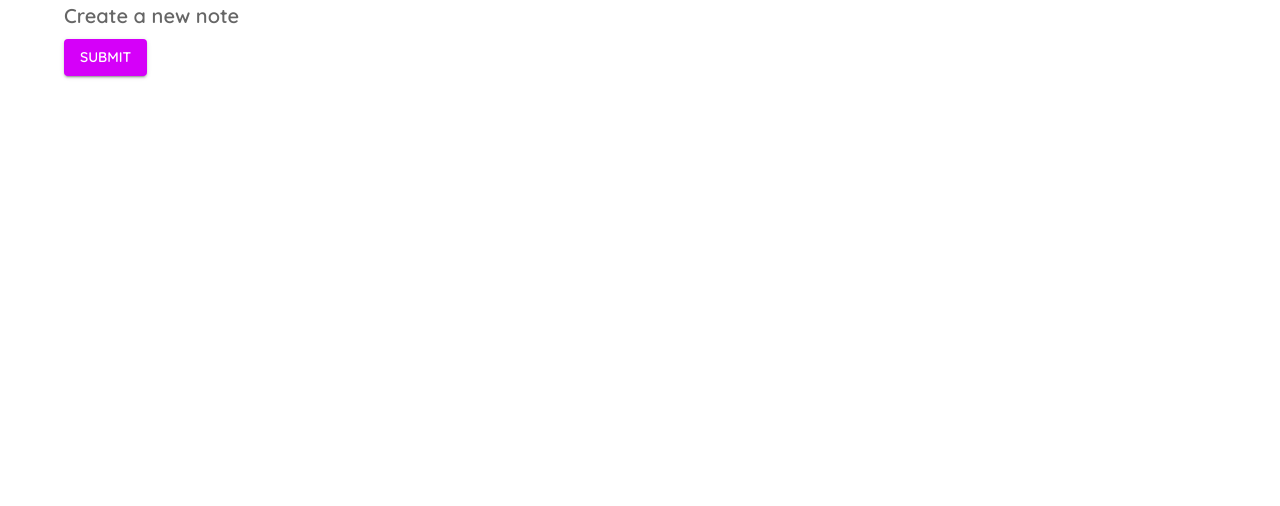
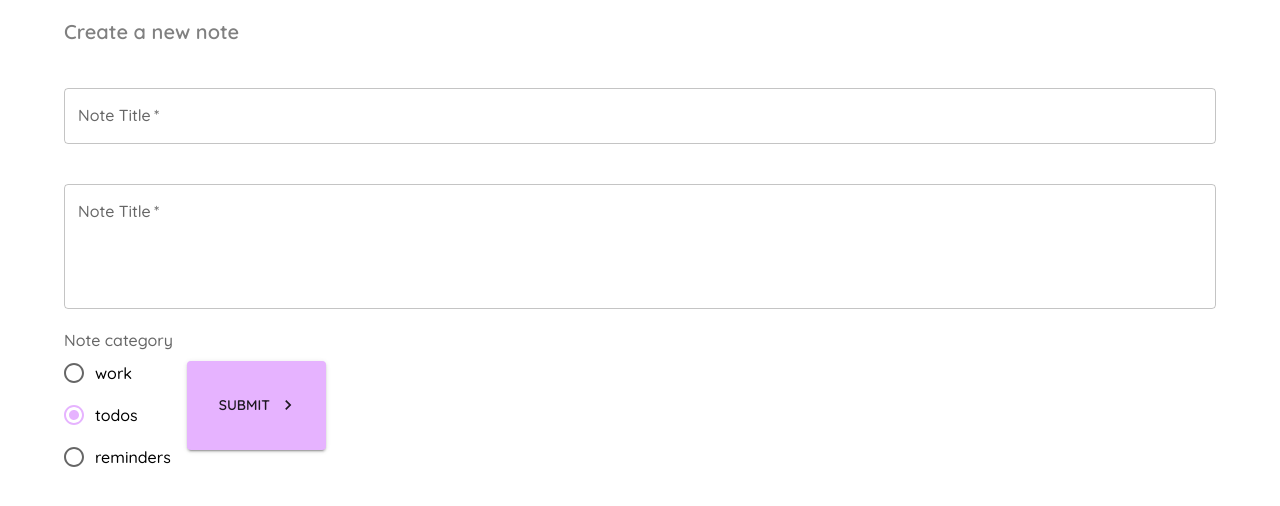
Before and after one commit to GeniaPiano/MUI-practising, a React (Vite) app: page /create in a window 1280 px wide. Shown: the top 506 px of the page. Built offline with nearby package versions, Linux system fonts and the light colour scheme.

Commit message:
added form for adding tasks

```diff
--- a/src/pages/Create.jsx
+++ b/src/pages/Create.jsx
@@ -1,10 +1,48 @@
 
-import {Button, Container, Typography} from "@mui/material";
+import {Button, Container, FormControlLabel, Radio, RadioGroup, Typography, FormLabel, FormControl} from "@mui/material";
+import KeyboardArrowRightIcon from '@mui/icons-material/KeyboardArrowRight';
+import {TextField} from "@mui/material";
+import {useState} from "react";
+import {useNavigate} from "react-router-dom";
+
+
 
 export default function Create() {
+    const navigate = useNavigate();
+    const [title, setTitle] = useState('');
+    const [details, setDetails] = useState('');
+    const [titleError, setTitleError] = useState(false);
+    const [detailsError, setDetailsError] = useState(false);
+    const [category, setCategory] = useState('todos');
+
+const handleSubmit = (e) => {
+    e.preventDefault();
+    setTitleError(false);
+    setDetailsError(false);
+
+    if (title === '') {
+        setTitleError(true);
+    }
+
+    if (details === '') {
+        setDetailsError(true);
+    }
+
+    if (title && details) {
+        fetch('http://localhost:8800/notes', {
+            method: 'POST',
+            headers: {"Content-type": "application/json"},
+            body: JSON.stringify({title, details, category})
+        }).then(() => navigate('/'))
+        }
+    }
+
+
+
   return (
     <Container>
         <Typography
+            style={{color: 'grey', marginTop: '1rem'}}
             variant="h6"
             color="textSecondary"
             component="h2"
@@ -12,16 +50,55 @@ export default function Create() {
         >
             Create a new note
         </Typography>
+        <form noValidate autoComplete='off' onSubmit={handleSubmit}>
+           <TextField
+           onChange={(e) => setTitle(e.target.value)}
+           style={{marginTop: 40, marginBottom: 20, display: 'block'}}
+           label='Note Title'
+           variant='outlined'
+           color='secondary'
+           required
+           fullWidth
+           error={titleError}
+           />
+
+            <TextField
+                onChange={(e) => setDetails(e.target.value)}
+                style={{marginTop: 40, marginBottom: 20, display: 'block'}}
+                label='Note Title'
+                variant='outlined'
+                color='secondary'
+                multiline
+                rows={4}
+                required
+                fullWidth
+                error={detailsError}
+            />
+            <FormControl>
+                <FormLabel>Note category</FormLabel>
+                <RadioGroup value={category} onChange={(e) => setCategory(e.target.value)}>
+                   <FormControlLabel  value="work" control={<Radio/>} label="work" />
+                   <FormControlLabel  value="todos" control={<Radio/>} label="todos" />
+                   <FormControlLabel  value="reminders" control={<Radio/>} label="reminders" />
+                </RadioGroup>
+            </FormControl>
+
             <Button
+                style={{
+                    padding: '2rem',
+                    marginTop: '2rem',
+                }}
                 onClick={() => console.log('You clicked me')}
                 type="submit"
-            color="secondary"
+                color="primary"
                 variant="contained"
-            //disableElevation
+                endIcon={<KeyboardArrowRightIcon/>}
             >
                 Submit
             </Button>
 
+        </form>
+
     </Container>
   )
 }
```
Lines whose indentation alone changed are shown as unchanged.
